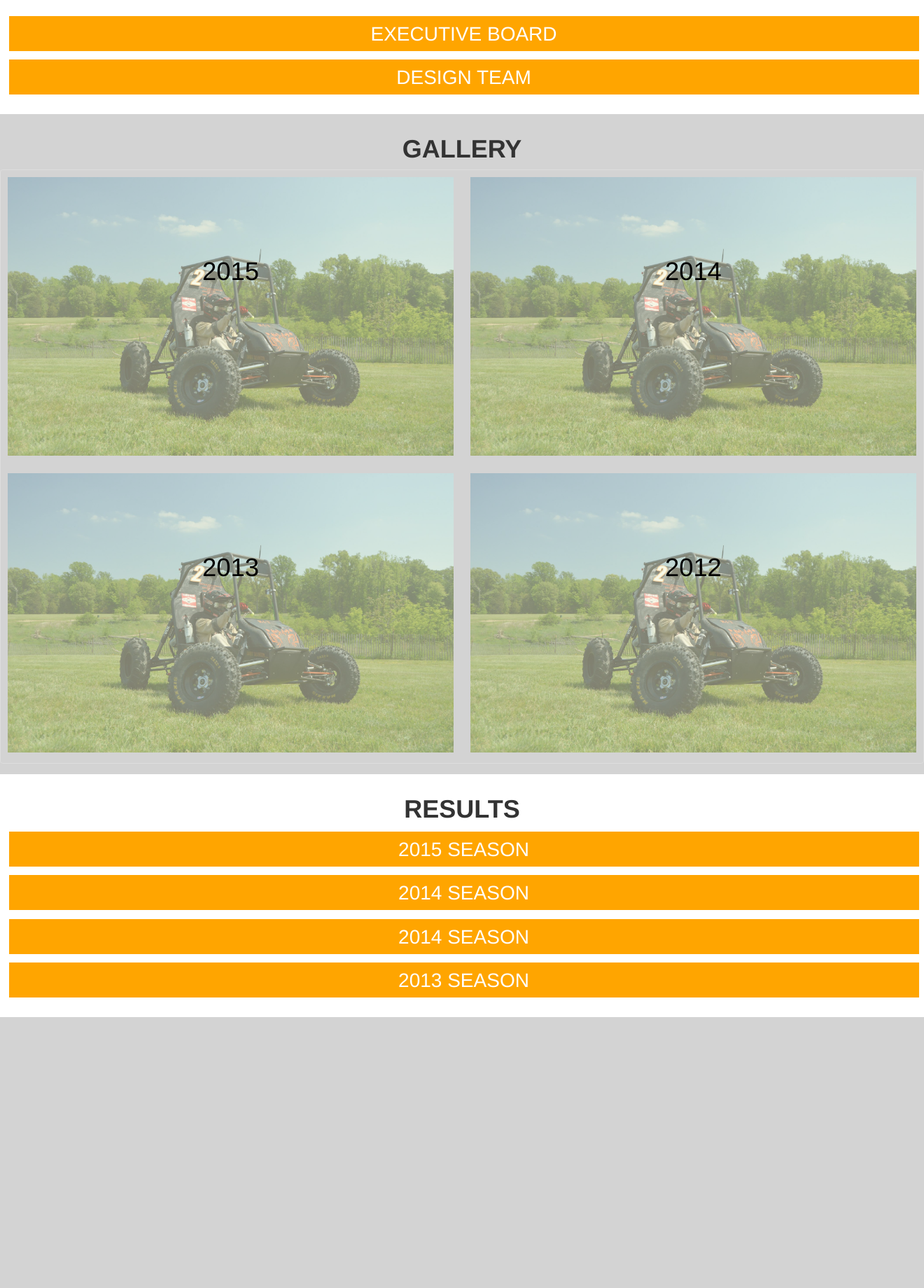
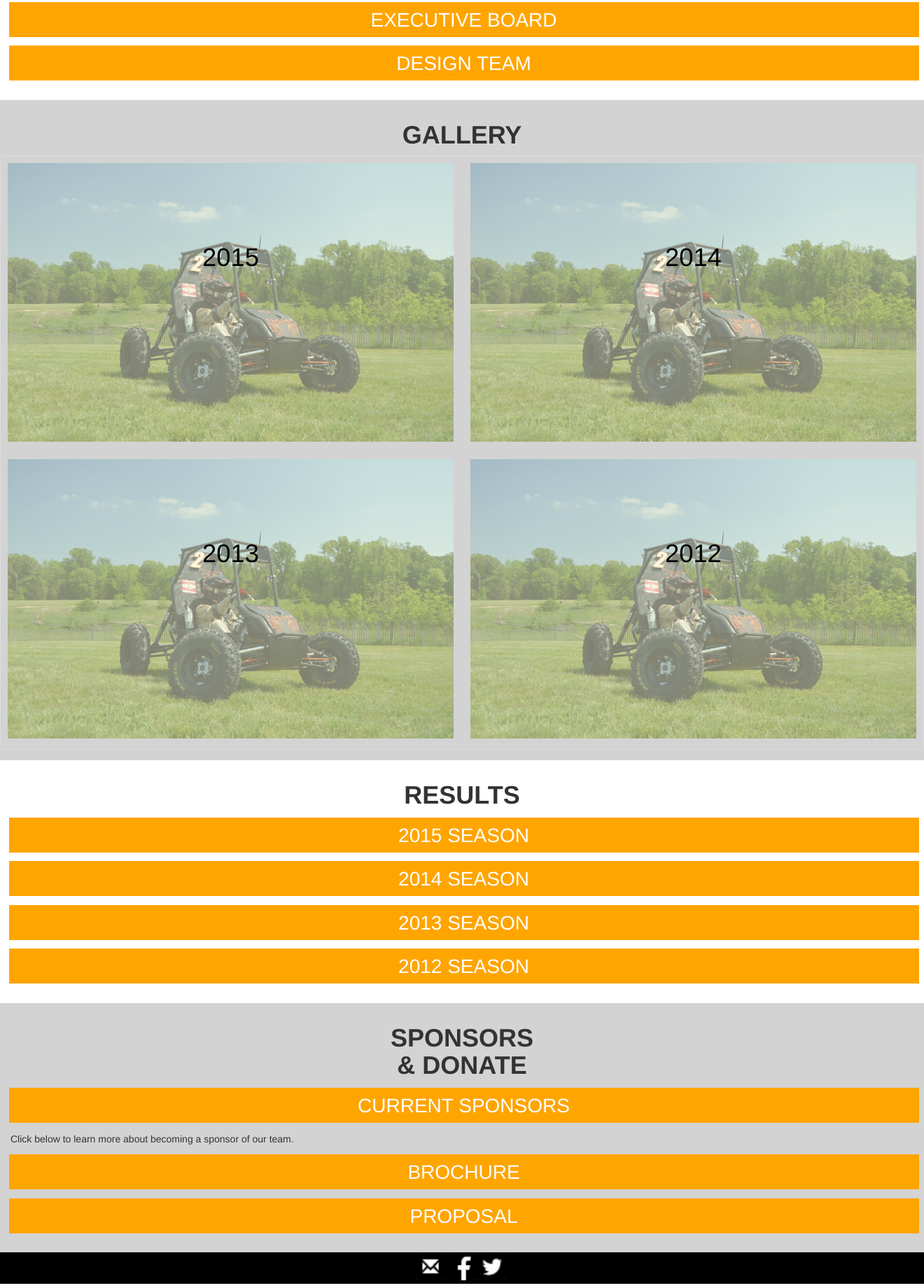
Before and after one commit to starman360/bajaweb, a PHP site: page / in a window 1320 px wide. Shown: the part 1520-3360 px from the top of the page at 70% size. Before the commit the page ends 2973 px from the top, so only its background shows below. Run offline with PHP 8.4, Linux system fonts and the light colour scheme; some libraries are stand-ins or nearby versions.

Commit message:
+ Media, +sponsors, fixed fitting

```diff
--- a/assets/css/slideshow.css
+++ b/assets/css/slideshow.css
@@ -1,4 +1,4 @@
-ul.cb-slideshow {z-index: 0;}
+ul.cb-slideshow {z-index: -1;}
 .cb-slideshow,
 .cb-slideshow:after {
     list-style-type: none;
@@ -7,7 +7,7 @@ ul.cb-slideshow {z-index: 0;}
     height: 100%;
     top: 0px;
     left: 0px;
-    z-index: 0;
+    z-index: -1;
 }
 .cb-slideshow li span {
     width: 100%;
@@ -20,7 +20,7 @@ ul.cb-slideshow {z-index: 0;}
     background-position: 50% 50%;
     background-repeat: none;
     opacity: 0;
-    z-index: 0;
+    z-index: -1;
     -webkit-backface-visibility: hidden;
     -webkit-animation: imageAnimation 36s linear infinite 0s;
     -moz-animation: imageAnimation 36s linear infinite 0s;
--- a/assets/css/style_sm.css
+++ b/assets/css/style_sm.css
@@ -24,6 +24,62 @@ style_sm.css
     font-weight: lighter;
 }
 
+.glyph{
+	width: 40px;
+	height: 40px;
+	position: relative;
+	display: inline-block;
+	font-weight: 400;
+	line-height: 1;
+	background-size: cover;
+}
+
+.twitter {
+    background-image: url(/assets/images/Glyphicon/twitter.png);
+}
+
+.facebook{
+	background-image: url(/assets/images/Glyphicon/facebook.png);
+}
+
+.email{
+	background-image: url(/assets/images/Glyphicon/email.png);
+}
+
+
+/* Let's get this party started */
+
+::-webkit-scrollbar {
+    width: 12px;
+}
+
+
+/* Track */
+
+::-webkit-scrollbar-track {
+    -webkit-box-shadow: inset 0 0 6px rgba(0, 0, 0, 0.3);
+    -webkit-border-radius: 10px;
+    border-radius: 10px;
+}
+
+
+/* Handle */
+
+::-webkit-scrollbar-thumb {
+    -webkit-border-radius: 10px;
+    border-radius: 10px;
+    background: rgba(255, 150, 0, 0.8);
+    -webkit-box-shadow: inset 0 0 6px rgba(0, 0, 0, 0.5);
+}
+
+::-webkit-scrollbar-thumb:window-inactive {
+    background: rgba(255, 150, 0, 0.4);
+}
+
+body {
+    width: 100%;
+}
+
 
 /*START NAV*/
 
@@ -36,8 +92,7 @@ nav {
 }
 
 .navbar-header {
-    padding: 2.5px 15px;
-    margin: 0px 15px;
+    margin: 2.5px 15px;
     height: 50px;
 }
 
@@ -62,7 +117,7 @@ nav {
 
 div.page {
     display: block;
-    position: relative;
+    position: static;
     border: 0;
     padding: 0;
     margin: 0;
@@ -101,21 +156,34 @@ div.page:nth-of-type(2n) {
     /*background-color: transparent;*/
 }
 
+#media {
+    background-color: black;
+    height: 45px;
+}
+
+#spons {
+	background-color: black;
+	position: fixed;
+	bottom: 0px;
+	width: 100%;
+}
+
 
 /*START TEAM*/
 
 #team img {
-    margin: 10px;
+    padding: 10px;
     width: 100%;
-    height: auto;
     max-height: 200px;
 }
 
 ul.buton {
     padding-left: 0px;
+    text-align: center;
 }
 
 ul.buton li {
+    position: relative;
     display: block;
     list-style-type: none;
     width: calc(100% - 20px);
@@ -134,10 +202,22 @@ ul.buton li a {
     color: white;
 }
 
-ul.buton li:hover{
+ul.buton li:hover {
     box-shadow: 0px 0px 20px #888888;
     cursor: pointer;
 }
+
+ul.buton li span + a {
+    display: inline-block;
+}
+
+ul.buton li span {
+    /*float:left;*/
+    position: absolute;
+    top: 11px;
+    left: 11px;
+}
+
 
 /*END TEAM*/
 
@@ -182,31 +262,28 @@ ul.thumbnail li a {
     padding-top: 17%;
     height: 100%;
 }
+/*END GALLERY*/
+/*START RESULTS*/
 
-
-/*#gallery div {
-	padding-left: 0px;
-	padding-right: 0px;
+#results h1#thin {
+    margin-bottom: 0px;
+    padding-top: 15px;
 }
 
-#gallery div > a img {
-	height: 125px;
-	padding: 10px auto;
-	padding-right: 10px;
+/*END RESULTS*/
+/*START MEDIA*/
+
+#media div {
+	width: 130px;
+	margin: 0 auto;
+	/*background-color: white;*/
 }
 
-#gallery div > a img:nth-of-type(2n) {
-	padding-left: 10px;
-	padding-right: 15px;
-}*/
-
-
-
-/*END GALLERY*/
+/*END MEDIA*/
 
 h1 {
     text-align: center;
-    font-weight: bold;
+    font-weight: bolder;
     padding-top: 30px;
     text-transform: uppercase;
 }
--- a/assets/js/nav.js
+++ b/assets/js/nav.js
@@ -1,14 +1,3 @@
-$(window).on("hashchange", function() {
-    if (location.hash.length !== 0) {
-        if ($(document).width() <= 768) {
-            window.scrollTo(window.scrollX, window.scrollY - 50);
-        } else {
-            window.scrollTo(window.scrollX, window.scrollY - 75);
-        }
-        // console.log($(document).width());
-    }
-});
-
 function thumbResize() {
     var thumb = $("ul.thumbnail li");
     var width = thumb.width();
@@ -21,30 +10,90 @@ function resultsDef() {
     $("#results").load("assets/php/results_menu.php");
 }
 
+function media() {
+	var spacing = $("#spons").height();
+    $("#media").css("margin-bottom", spacing);
+}
+
 $(document).ready(function() {
     thumbResize();
     resultsDef();
-	$(document.body).click("#2015", function() {
+    media();
+    $("#results").on("click", "#2015", function() {
+        $("#15").animate({
+            bottom: '50px'
+        }, 1000, function() {
             $("#results").load("assets/php/results_2015.php");
-	    console.log("loaded successfully");
         });
-	$("#2014").click(function() {
-   		$("#results").load("assets/php/results_2014.php");
-	    return false;
     });
 
-	$("#2013").click(function() {
-	    $("#results").load("assets/php/results_2013.php");
-	    return false;
+    $("#results").on("click", "#2014", function() {
+    	$("#14").animate({
+            bottom: '115px'
+        }, 1000, function() {
+        $("#results").load("assets/php/results_2014.php");
+        });
     });
 
-	$("#2012").click(function() {
-	    $("#results").load("assets/php/results_2012.php");
-	    return false;
+    $("#results").on("click", "#2013", function() {
+    	$("#13").animate({
+            bottom: '180px'
+        }, 1000, function() {
+        $("#results").load("assets/php/results_2013.php");
+        });
     });
 
-	$("#MENU").click(function() {
-	    $("#results").load("assets/php/results_menu.php");
-	    return false;
+    $("#results").on("click", "#2012", function() {
+    	$("#12").animate({
+            bottom: '245px'
+        }, 1000, function() {
+        $("#results").load("assets/php/results_2012.php");
         });
     });
+
+    $("#results").on("click", ".MENU", function() {
+    	$("#15").animate({
+            top: '50px'
+        }, 1000, function() {
+            $("#results").load("assets/php/results_menu.php");
+        });
+        $("#14").animate({
+            top: '115px'
+        }, 1000, function() {
+            $("#results").load("assets/php/results_menu.php");
+        });
+        $("#13").animate({
+            top: '180px'
+        }, 1000, function() {
+            $("#results").load("assets/php/results_menu.php");
+        });
+        $("#12").animate({
+            top: '245px'
+        }, 1000, function() {
+            $("#results").load("assets/php/results_menu.php");
+        });
+    });
+
+    $('a[href*=#]:not([href=#])').click(function() {
+        if (location.pathname.replace(/^\//, '') == this.pathname.replace(/^\//, '') && location.hostname == this.hostname) {
+            var target = $(this.hash);
+            target = target.length ? target : $('[name=' + this.hash.slice(1) + ']');
+            if (target.length) {
+                if ($(document).width() <= 768) {
+                    $('html,body').animate({
+                        scrollTop: target.offset().top - 50
+                    }, 500);
+                } else {
+                    $('html,body').animate({
+                        scrollTop: target.offset().top - 75
+                    }, 500);
+                }
+                return false;
+            }
+        }
+    });
+
+    $("#wrapper a").on("click", function(event) {
+        $(".navbar-collapse").collapse('hide');
+    });
+});
--- a/assets/php/footer.php
+++ b/assets/php/footer.php
@@ -1,11 +1,11 @@
 <?php
 //footer.php
 ?>
-
-	</div>
-    <!-- jQuery (necessary for Bootstrap's JavaScript plugins) -->
-    <script src="https://ajax.googleapis.com/ajax/libs/jquery/1.11.1/jquery.min.js"></script>
-    <script type="text/javascript" src="assets/js/nav.js"></script>
+			<div id="spons"><img src="/assets/images/sponsors-05.png" width="100%" alt=""></div>
+		</div>
+    	<!-- jQuery (necessary for Bootstrap's JavaScript plugins) -->
+    	<script src="https://ajax.googleapis.com/ajax/libs/jquery/1.11.1/jquery.min.js"></script>
+    	<script type="text/javascript" src="assets/js/nav.js"></script>
         <!-- Include all compiled plugins (below), or include individual files as needed -->
     	<script src="https://maxcdn.bootstrapcdn.com/bootstrap/3.3.1/js/bootstrap.min.js"></script>
 	</body>
--- a/assets/php/header.php
+++ b/assets/php/header.php
@@ -26,4 +26,4 @@ $ASSET_PATH = $_SERVER['DOCUMENT_ROOT']."/assets/php";
             <li><span></span></li>
         </ul>
         <div id="wrapper">
-            <?php include($ASSET_PATH."/nav.php");?>
+        <?php include($ASSET_PATH."/nav.php");?>
--- a/assets/php/results_menu.php
+++ b/assets/php/results_menu.php
@@ -4,8 +4,8 @@
 
 <h1>results</h1>
 <ul class="buton">
-	<li><a id="2015">2015 Season</a></li>
-	<li><a id="2014">2014 Season</a></li>
-	<li><a id="2013">2014 Season</a></li>
-	<li><a id="2012">2013 Season</a></li>
+	<li id="15"><a id="2015">2015 Season</a></li>
+	<li id="14"><a id="2014">2014 Season</a></li>
+	<li id="13"><a id="2013">2013 Season</a></li>
+	<li id="12"><a id="2012">2012 Season</a></li>
 </ul>
--- a/index.php
+++ b/index.php
@@ -33,15 +33,24 @@ require($ASSET_PATH."/header.php");
 		<li><div class="layer"><a href="">2012</a></div></li>
 	</ul>
 </div>
-<div id="results" class="page">
-	<!-- <h1>results</h1>
+<div id="results" class="page"></div>
+<div id="sponsors" class="page">
+	<h1>Sponsors <br>& Donate</h1>
 	<ul class="buton">
-		<li id="five"></li>
-		<li><a href="#" id="2014">2014 Season</a></li>
-		<li><a href="#" id="2013">2014 Season</a></li>
-		<li><a href="#" id="2012">2013 Season</a></li>
-	</ul> -->
+		<li><a>Current Sponsors</a></li>
+	</ul>
+	<p>Click below to learn more about becoming a sponsor of our team.</p>
+	<ul class="buton">
+		<li><a>Brochure</a></li>
+		<li><a>Proposal</a></li>
+	</ul>
 </div>
-<div id="sponsors" class="page">&nbsp;</div>
+<div id="media" class="page">
+	<div>
+		<span class="glyph email" aria-hidden="true"></span>
+		<span class="glyph facebook" aria-hidden="true"></span>
+		<span class="glyph twitter" aria-hidden="true"></span>
+	</div>
+</div>
 <!-- Exit Wrapper -->
 <?php require($ASSET_PATH."/footer.php");?>
```
Also changed, not shown: assets/php/results_2012.php (added, +7 -0 lines), assets/php/results_2013.php (added, +7 -0 lines), assets/php/results_2014.php (added, +7 -0 lines), assets/php/results_2015.php (+7 -1 lines), assets/images/Glyphicon/email.png (added), assets/images/Glyphicon/facebook.png (added), assets/images/Glyphicon/twitter.png (added), assets/images/sponsors-05.png (added), assets/images/sponsorspage-07.png (added). Lines whose indentation alone changed are shown as unchanged.
